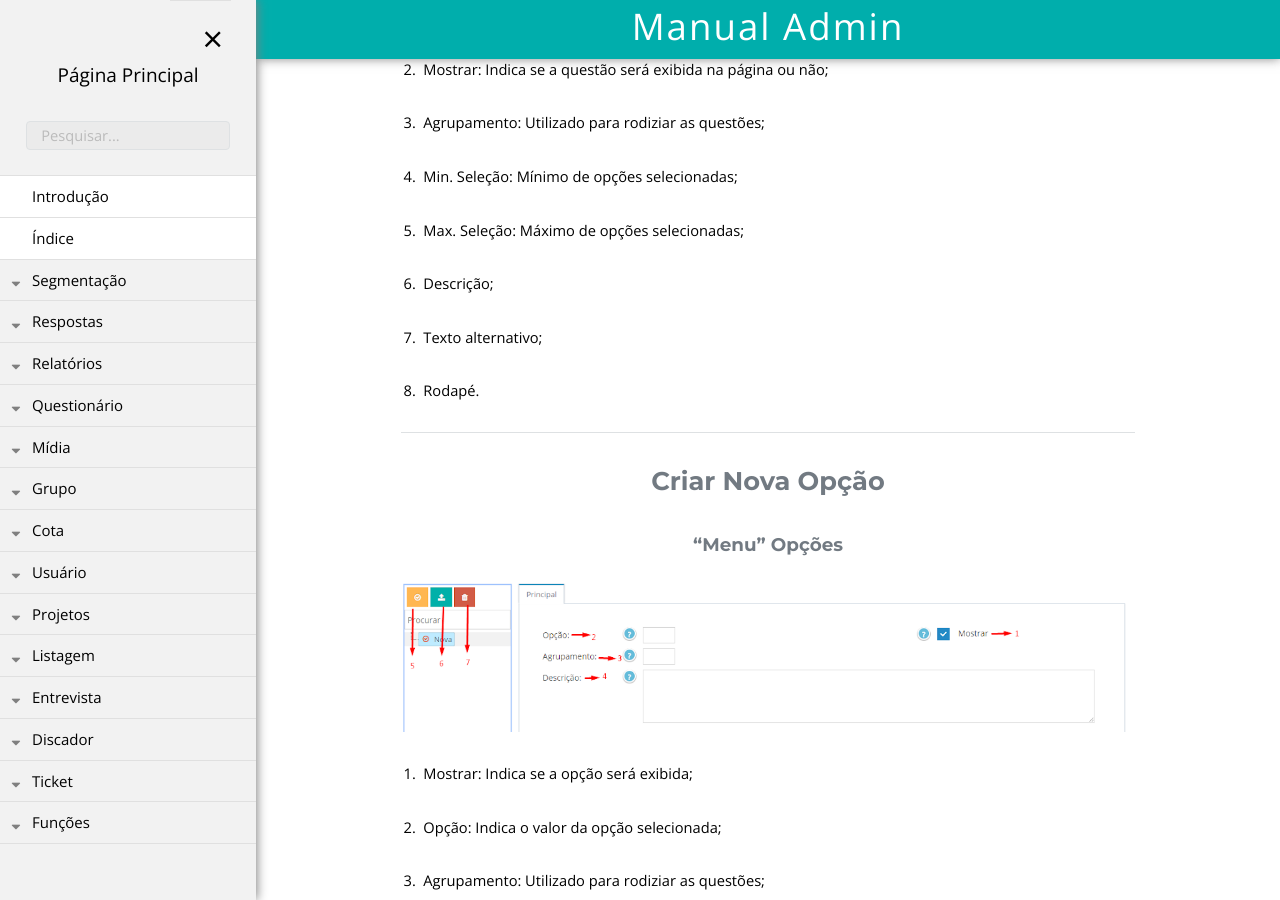
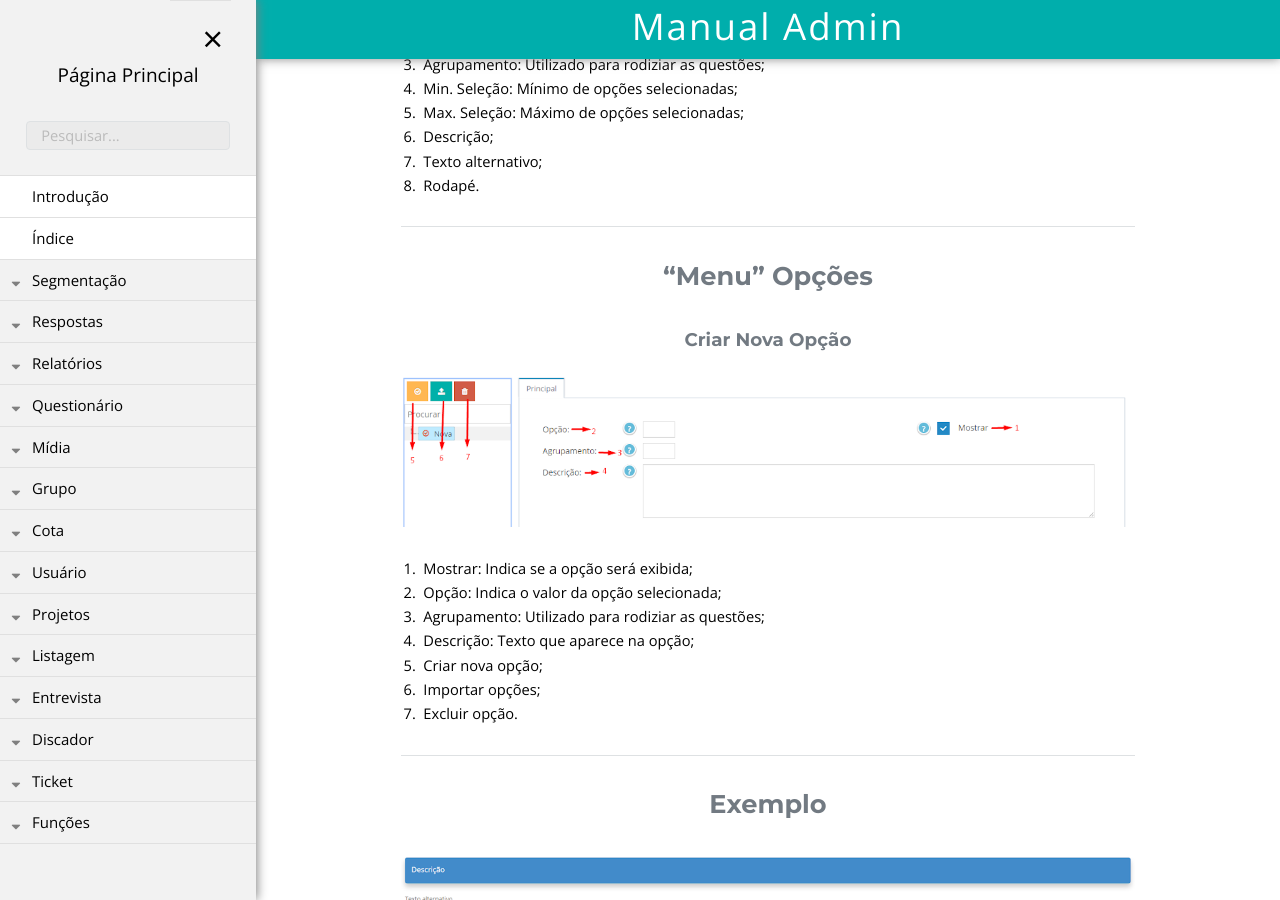
Before and after one commit to rogerio-figueiredo-hsr/hsrtechonline.github.io, a Jekyll site: the page built from _posts/2018-06-18-tipo-questao-ranking.md, in a window 1280 px wide and 900 px high, scrolled down 550 px. Built offline with Jekyll 4.4.1, drawn with Linux system fonts in a browser that asks for light colours.

Commit message:
Removendo espaço entre itens e corrigindo alguns títulos

```diff
--- a/_posts/2018-06-18-tipo-questao-ranking.md
+++ b/_posts/2018-06-18-tipo-questao-ranking.md
@@ -14,40 +14,27 @@ pasta: "Questionario"
 ![Imagem de apoio 1]({{ "/assets/img/tipo-questao-ranking-01.png" | prepend: site.baseurl }})
 
 1. Obrigatório: Exige uma resposta para a questão;
-
 2. Mostrar: Indica se a questão será exibida na página ou não;
-
 3. Agrupamento: Utilizado para rodiziar as questões;
-
 4. Min. Seleção: Mínimo de opções selecionadas;
-
 5. Max. Seleção: Máximo de opções selecionadas;
-
 6. Descrição;
-
 7. Texto alternativo;
-
 8. Rodapé.
 
 ----
 
-## Criar Nova Opção
-### "Menu" Opções
+## "Menu" Opções
+### Criar Nova Opção
 
 ![Imagem de apoio 2]({{ "/assets/img/tipo-questao-ranking-02.png" | prepend: site.baseurl }})
 
 1. Mostrar: Indica se a opção será exibida;
-
 2. Opção: Indica o valor da opção selecionada;
-
 3. Agrupamento: Utilizado para rodiziar as questões;
-
 4. Descrição: Texto que aparece na opção;
-
 5. Criar nova opção;
-
 6. Importar opções;
-
 7. Excluir opção.
 
 ----
```
Also changed, not shown: _posts/2018-06-18-tipo-questao-valor.md (+0 -4 lines).
